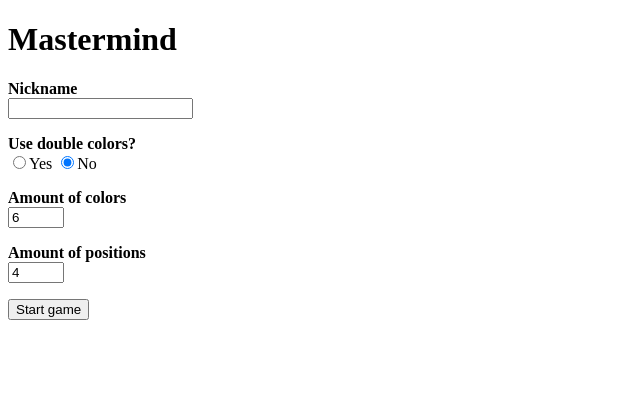
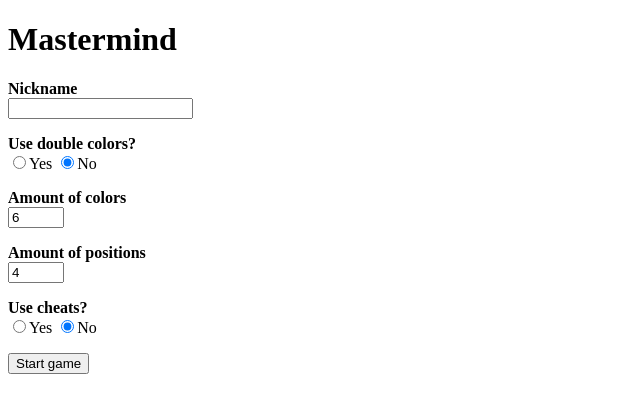
Before and after one commit to matsn0w/flask-mastermind, a Flask app: page / in a window 1280 px wide. Shown: the top 413 px of the page, without its empty margins (0-640 px from the left). Run offline with Flask 2, Linux system fonts and the light colour scheme.

Commit message:
cheats and translation

```diff
--- a/app.py
+++ b/app.py
@@ -17,13 +17,14 @@
     # extract form data
     player = Player(request.form['player_name'])
     doubles = True if request.form['use_doubles'] == 'on' else False
+    cheats = True if request.form['use_cheats'] == 'on' else False
     colors = int(request.form['amount_colors'])
     positions = int(request.form['amount_positions'])
     global game
 
     try:
         # create a new game
-        game = Game(player, doubles, colors, positions)
+        game = Game(player, doubles, cheats, colors, positions)
     except ValidationError as e:
         return render_template('index.html', errors=e.args)
 
--- a/game.py
+++ b/game.py
@@ -1,7 +1,7 @@
 from random import randint
 
 class Game:
-    def __init__(self, player, doubles = False, colors = 6, position = 4):
+    def __init__(self, player, doubles = False, cheats = False, colors = 6, position = 4):
         self.__MIN_COLORS = 6
         self.__MAX_COLORS = 10
         self.__MIN_POSITIONS = 4
@@ -15,6 +15,7 @@
 
         self.player = player
         self.doubles = doubles
+        self.cheats = cheats
         self.results = []
 
         self.generateCode()
--- a/templates/index.html
+++ b/templates/index.html
@@ -32,6 +32,12 @@
             <input type="number" name="amount_positions" id="amount_positions" min="4" max="10" value="4" required>
         </div>
 
+        <div class="field">
+            <label for="use_cheats">Use cheats?</label>
+            <input type="radio" name="use_cheats">Yes
+            <input type="radio" name="use_cheats" checked>No
+        </div>
+
         <button type="submit">Start game</button>
     </form>
 {% endblock %}
```
Also changed, not shown: templates/stats.html (+6 -6 lines).
